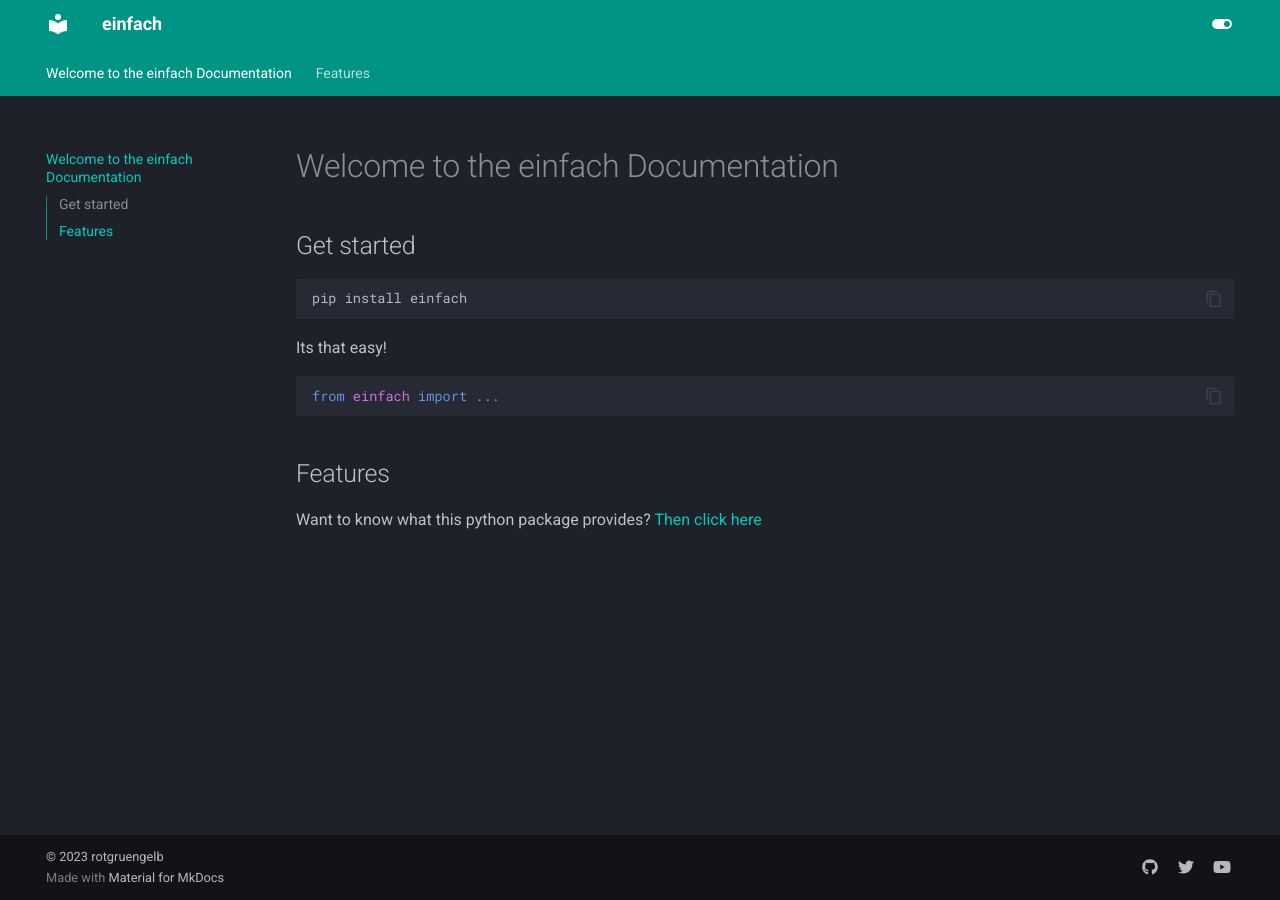
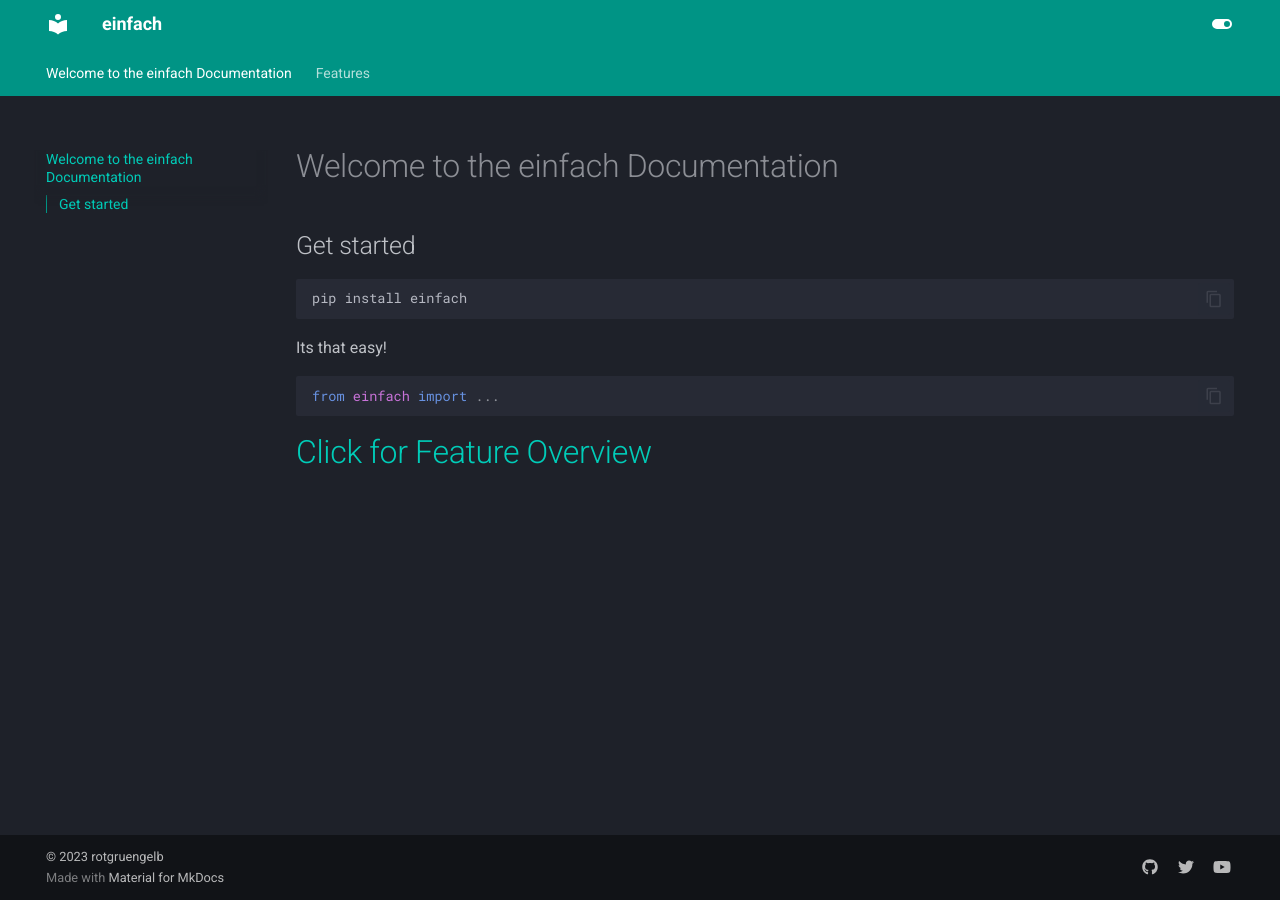
Before and after one commit to rotgruengelb/einfach, an MkDocs documentation site: the page built from docs/index.md, in a window 1280 px wide. Built offline with MkDocs 1.6.1 and Material for MkDocs 9.7.7, drawn with Linux system fonts in a browser that asks for light colours.

Commit message:
Update docs

````diff
--- a/docs/index.md
+++ b/docs/index.md
@@ -8,7 +8,5 @@ Its that easy!
 ```py
 from einfach import ...
 ```
-## Features
 
-Want to know what this python package provides?
-[Then click here](https://example.net)
+# [Click for Feature Overview](features)
````
